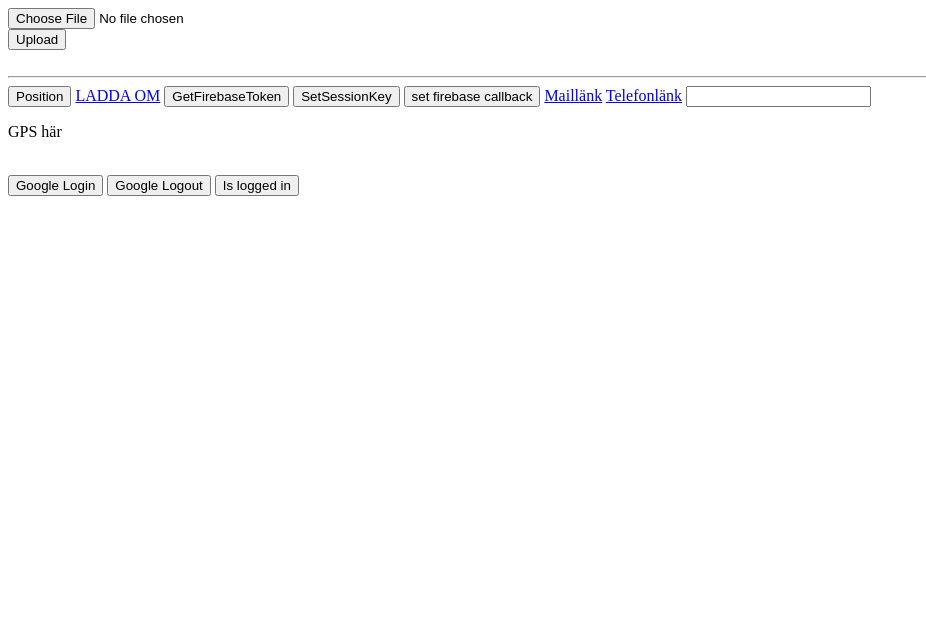
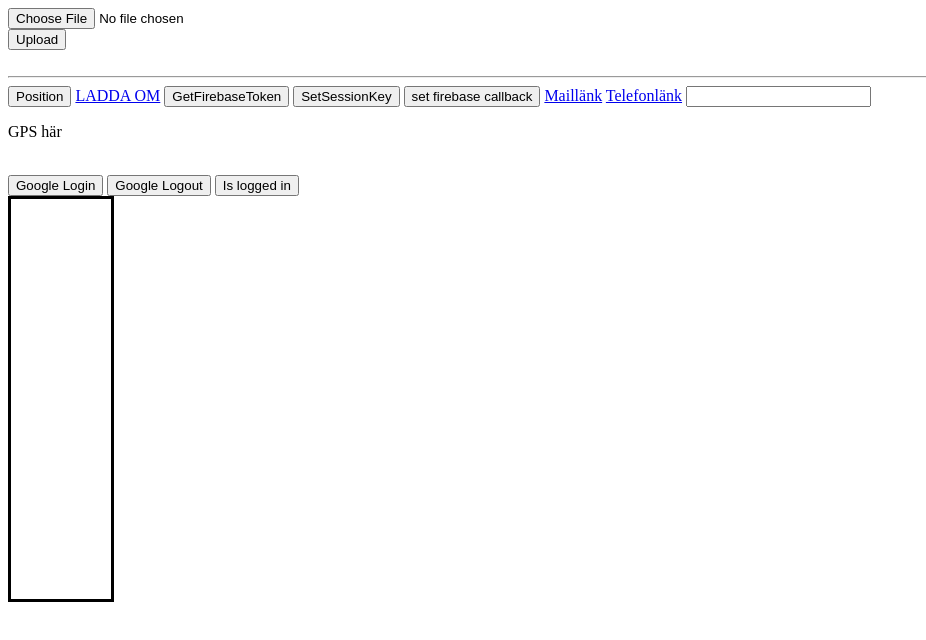
Before and after one commit to AndersDrevin/drevin-upload-img, a website: page index.html in a window 1280 px wide. Shown: the whole page, without its empty margins (0-926 px from the left). Drawn offline with Linux system fonts and the light colour scheme.

Commit message:
glogin change

```diff
--- a/index.html
+++ b/index.html
@@ -25,7 +25,7 @@
 <button id="gLogin" onclick="gLogin()">Google Login</button>
 <button id="gLogout" onclick="gLogout()">Google Logout</button>
 <button id="gLoggedIn" onclick="gLoggedIn()">Is logged in</button>
-<div id="gloginResult"></div>
+<div id="gloginResult" style="border-style: solid; width: 100px; height: 400px;"></div>
 
 
 <script>
```
